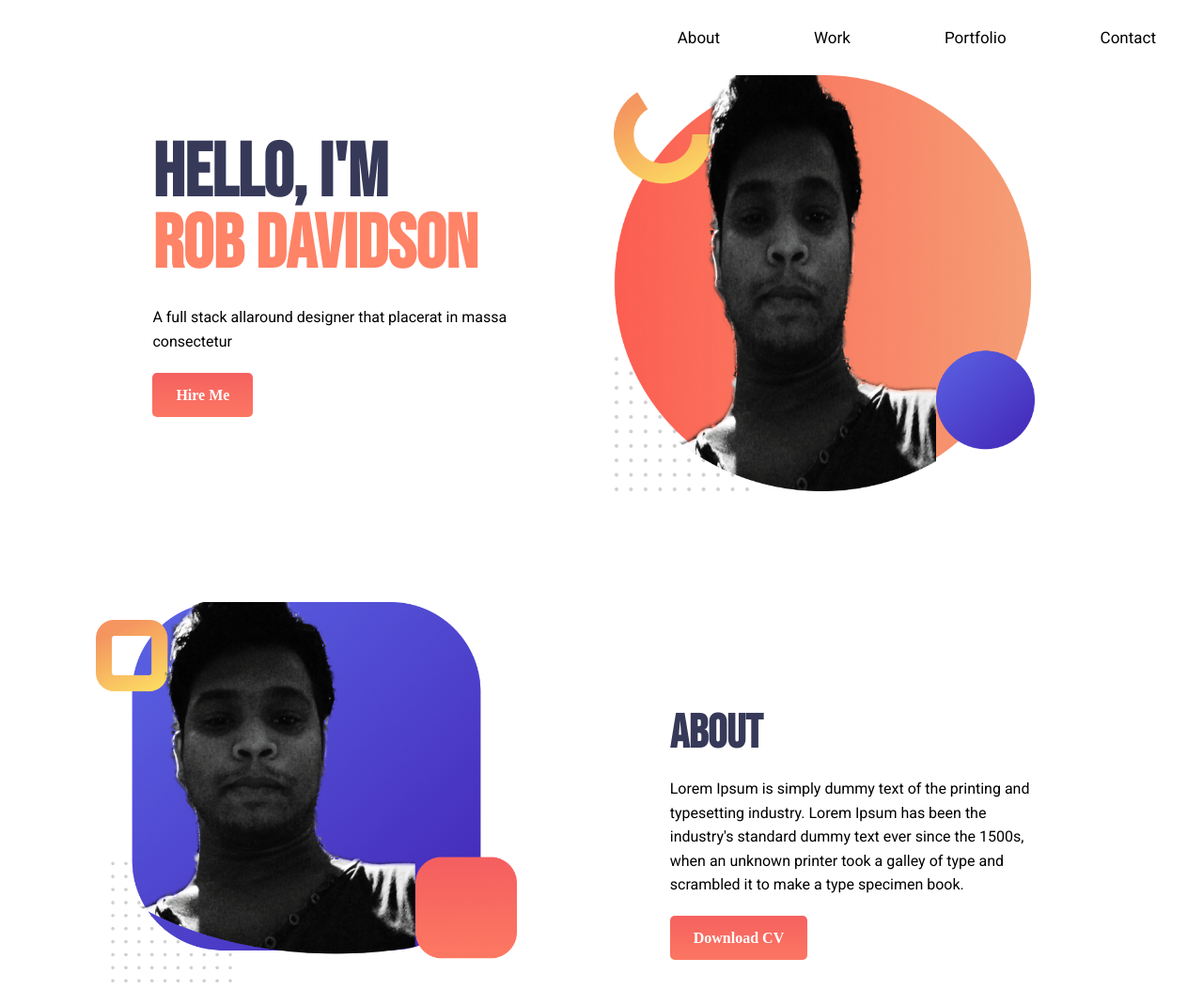
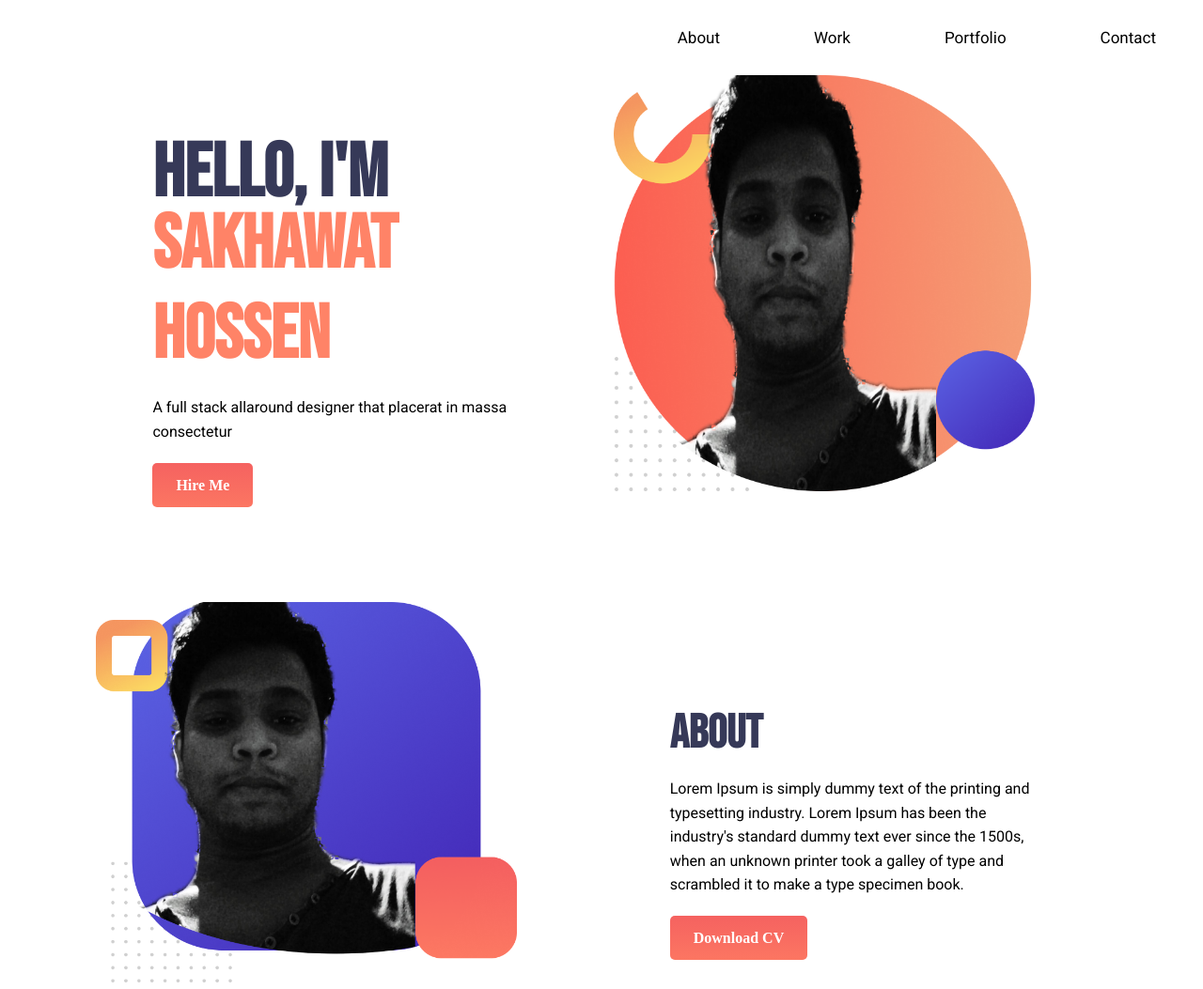
Before and after one commit to sakhawathossensadi/personal-portfolio, a plain HTML site: page index.html in a window 1280 px wide. Shown: the top 1053 px of the page at 94% size. Drawn offline with Linux system fonts and the light colour scheme.

Commit message:
portfolio

```diff
--- a/index.html
+++ b/index.html
@@ -20,7 +20,7 @@
     <section>
         <div class="half-width">
             <h1 style="margin-bottom: -20px;" class="header-font-style header-sizeh1 ">HELLO, I'M</h1>
-            <h1 style="margin-bottom: 0px; margin-top: 0px;" id="header-color" class="header-font-style header-sizeh1 ">ROB DAVIDSON</h1>
+            <h1 style="margin-bottom: 0px; margin-top: 0px;" id="header-color" class="header-font-style header-sizeh1 ">SAKHAWAT HOSSEN</h1>
             <p class="paragraph-font-style paragraph-margin-bottom">A full stack allaround designer that placerat in massa consectetur</p>
             <a target="_blank" class="link-button" href="https://github.com/sakhawathossensadi">Hire Me</a>
         </div>
```
